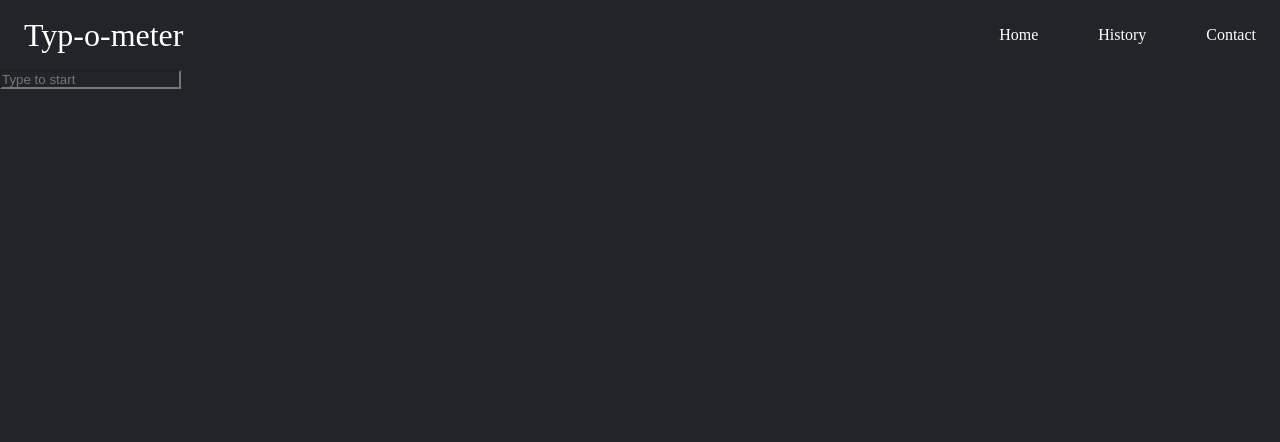
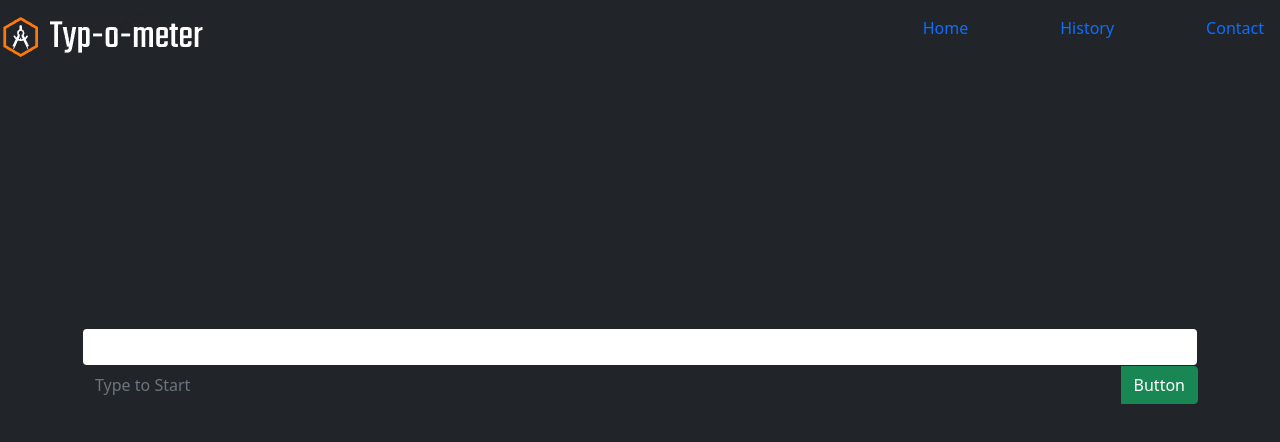
Before and after one commit to sojalpatil/Typo-meter, a plain HTML site: page index.html in a window 1280 px wide. Drawn offline with nearby package versions, Linux system fonts and the light colour scheme.

Commit message:
added input box

```diff
--- a/css/index.css
+++ b/css/index.css
@@ -92,8 +92,7 @@ a{
     }
 }
 
-.input-box{
-    color: black;
-    background-color: white;
-
+.container-bg {
+    background: xxx;
+    margin-top: 20%;
 }
--- a/index.html
+++ b/index.html
@@ -6,22 +6,24 @@
     <meta http-equiv="X-UA-Compatible" content="IE=edge">
     <meta name="viewport" content="width=device-width, initial-scale=1.0">
     <link rel="stylesheet" href="css/index.css">
+    <link href="https://cdn.jsdelivr.net/npm/bootstrap@5.0.2/dist/css/bootstrap.min.css" rel="stylesheet"
+        integrity="sha384-EVSTQN3/azprG1Anm3QDgpJLIm9Nao0Yz1ztcQTwFspd3yD65VohhpuuCOmLASjC" crossorigin="anonymous">
     <title>Typometer</title>
 </head>
 
 <body>
-
-    <nav class="navbar1">
-        <a href="#" class="nav-branding">Typ-o-meter</a>
+    <div>
+        <nav class="navbar">
+            <a href="#" class="nav-branding"><img src="img/logo4.png" alt=""></a>
 
             <ul class="nav-menu">
                 <li class="nav-item">
                     <a href="#" class="nav-link">Home</a>
                 </li>
-            <li class="nav-item1">
+                <li class="nav-item">
                     <a href="#" class="nav-link">History</a>
                 </li>
-            <li class="nav-item1">
+                <li class="nav-item">
                     <a href="#" class="nav-link">Contact</a>
                 </li>
             </ul>
@@ -32,9 +34,23 @@
             </div>
         </nav>
 
-    <input type="text" placeholder="Type to start">
+        <div class="container-bg">
+            <div class="container">
+                <div>
+                    <input type="text" class="form-control" style="background-color:white; border-color: #212529;">
+                </div>
+                <div class="input-group mb-3">
+                    <input type="text" class="form-control" placeholder="Type to Start" aria-label="Type to Start"
+                        aria-describedby="button-addon2"
+                        style="background-color:#212529;; border-color: #212529; color:yellow;">
+                    <button class="btn btn-success" type="button" id="button-addon2">Button</button>
+                </div>
+            </div>
+        </div>
+        <script src="js/main.js"></script>
+        <script src="https://cdn.jsdelivr.net/npm/bootstrap@5.0.2/dist/js/bootstrap.bundle.min.js" integrity="sha384-MrcW6ZMFYlzcLA8Nl+NtUVF0sA7MsXsP1UyJoMp4YLEuNSfAP+JcXn/tWtIaxVXM" crossorigin="anonymous"></script>
+    </div>
 
-    <script src="js/main.js"></script>
 </body>
 
 </html>
```
Also changed, not shown: img/logo4.png (added). Lines whose indentation alone changed are shown as unchanged.
